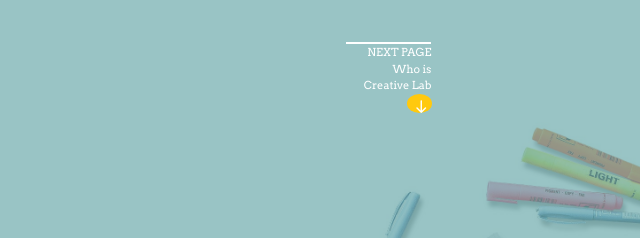
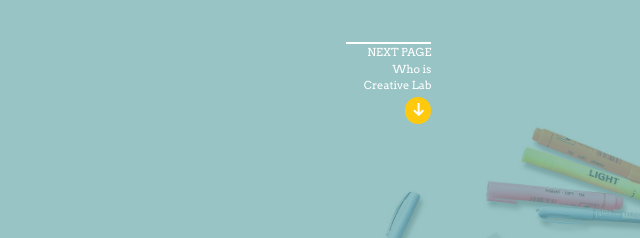
Before and after one commit to voduycan/3web-sass, a plain HTML site: page index.html in a window 1280 px wide. Shown: the part 388-626 px from the top of the page, 640-1280 px from the left. Drawn offline with Linux system fonts and the light colour scheme.

Commit message:
button down

```diff
--- a/index.html
+++ b/index.html
@@ -287,7 +287,7 @@
                         <a href="#pg2" class="my-a">
                             <div class="next-page">NEXT PAGE</div>
                             <div class="next-content">Who is Creative Lab</div>
-                            <div class="my-button"><span class="icon-arrow-down"></span></div>
+                            <span class="icon-arrow-down"></span>
                         </a>
                     </div>
 
@@ -309,7 +309,7 @@
                         <a href="#pg3" class="my-a">
                             <div class="next-page">NEXT PAGE</div>
                             <div class="next-content">Our Services</div>
-                            <div class="my-button"><span class="icon-arrow-down"></span></div>
+                            <span class="icon-arrow-down"></span>
                         </a>
                     </div>
                 </div>
@@ -328,7 +328,7 @@
                         <a href="#pg4" class="my-a">
                             <div class="next-page">NEXT PAGE</div>
                             <div class="next-content">Why Choose Us</div>
-                            <div class="my-button"><span class="icon-arrow-down"></span></div>
+                            <span class="icon-arrow-down"></span>
                         </a>
                     </div>
                 </div>
@@ -347,7 +347,7 @@
                         <a href="#pg5" class="my-a">
                             <div class="next-page">NEXT PAGE</div>
                             <div class="next-content">Featured Works</div>
-                            <div class="my-button"><span class="icon-arrow-down"></span></div>
+                           <span class="icon-arrow-down"></span>
                         </a>
                     </div>
                 </div>
@@ -367,7 +367,7 @@
                         <a class="my-a" id="talk">
                             <div class="next-page">NEXT PAGE</div>
                             <div class="next-content">Let's Talk</div>
-                            <div class="my-button"><span class="icon-talk"></span></div>
+                            <span class="icon-talk"></span>
                         </a>
                     </div>
                 </div>
--- a/scss/style.scss
+++ b/scss/style.scss
@@ -227,33 +227,27 @@ header{
                         border-top: 2px solid $color-white;
                         text-decoration: none;
                         line-height: 1.5em;
+                        height: 6em;
 
-                        .my-button{
-                            width: 2.3em;
-                            height: 1.7em;
+                        span{
+                            background: $color-orange;
+                            color: $color-white;
+                            position: absolute;
                             border-radius: 50%;
-                            color: white;
-                            background: $color-orange;
-                            text-align: center;
-                            padding-top: 6px;
-                            padding-right: 2px;
-                            position: relative;
-                            left: 5.6em;
-                            transition: all 0.5s;
-                            span{
-                                font-size: 17px;
-                                position: absolute;
-                                left: 5.5px;
-                                top: 4px;
-                            }
+                            padding: 5px;
+                            margin-top: 0.2em;
+                            right: 0;
+                            transition: all 0.2s;
+                            font-weight: bold;
+                            font-size: 1.5em;
                         }
+
                         &:hover{
                             text-decoration: none;
                             border-top-color: $color-orange;
-                            .my-button{
+                            span{
                                 color: $color-orange;
                                 background: $color-white;
-                                transition: transform 0.2s ease-in-out;
                                 transform: translateY(5px);
                             }
                         }
```
Also changed, not shown: scss/main.css, 1 other file.
